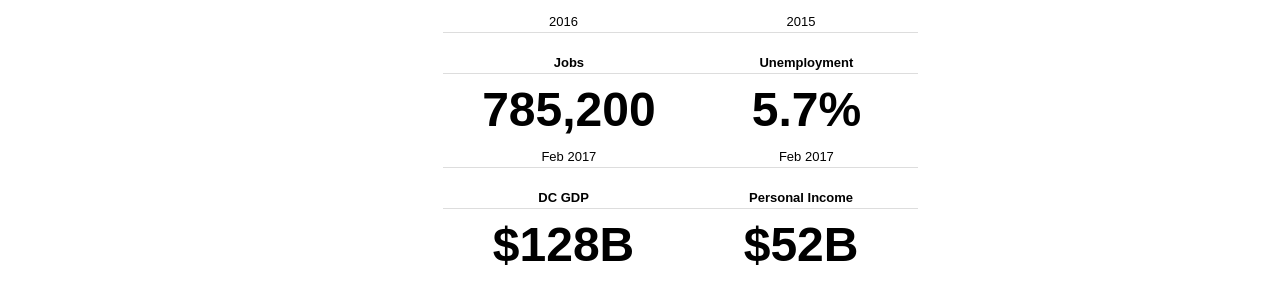
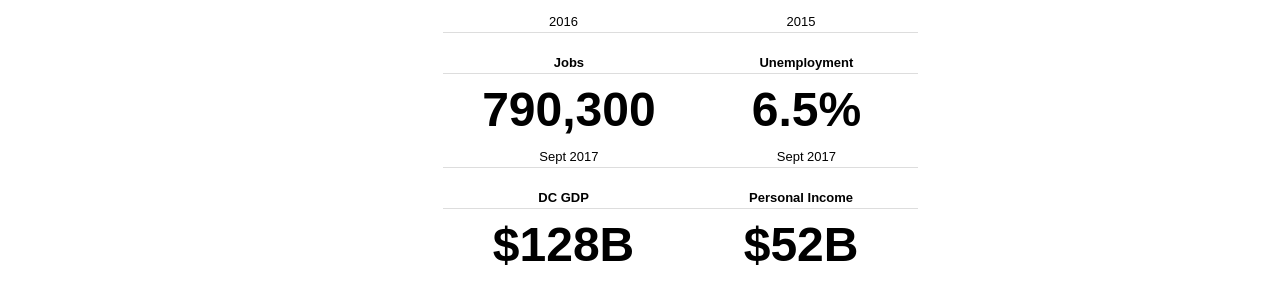
Before and after one commit to DCgov/economic-intelligence, a Jekyll site: the page built from _pages/index.md, in a window 1280 px wide. Shown: the part 736-1018 px from the top of the page. Built offline with Jekyll 4.4.1, drawn with Linux system fonts in a browser that asks for light colours; nearby versions of some CDN libraries.

Commit message:
update Quick Stats

```diff
--- a/_pages/index.md
+++ b/_pages/index.md
@@ -31,8 +31,8 @@ If you have any ideas, data, or interest in helping us grow our dashboard, email
 		<thead>
 			<tr><th>Jobs</th><th>Unemployment</th>
 		<tbody>
-			<tr class="headline-data"><td>785,200</td><td>5.7%</td></tr>
-			<tr><td>Feb 2017</td><td>Feb 2017</td></tr>
+			<tr class="headline-data"><td>790,300</td><td>6.5%</td></tr>
+			<tr><td>Sept 2017</td><td>Sept 2017</td></tr>
 		</tbody>
 	<table>
 		<thead>
```
